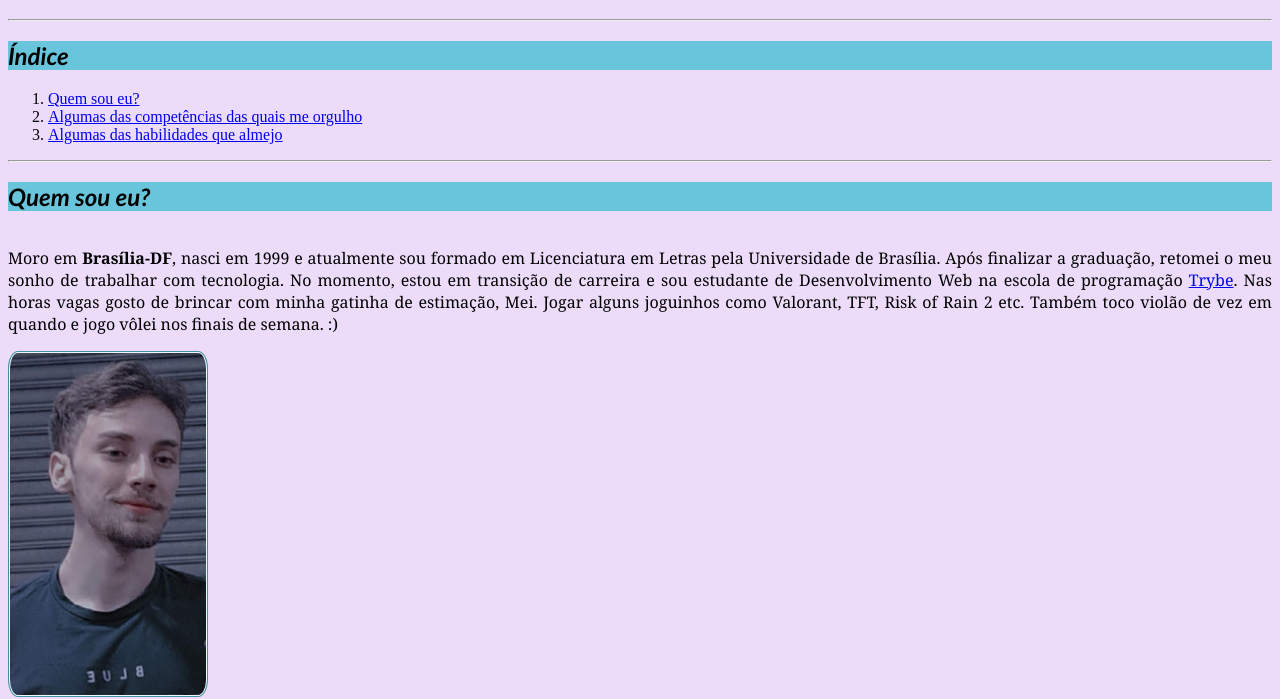
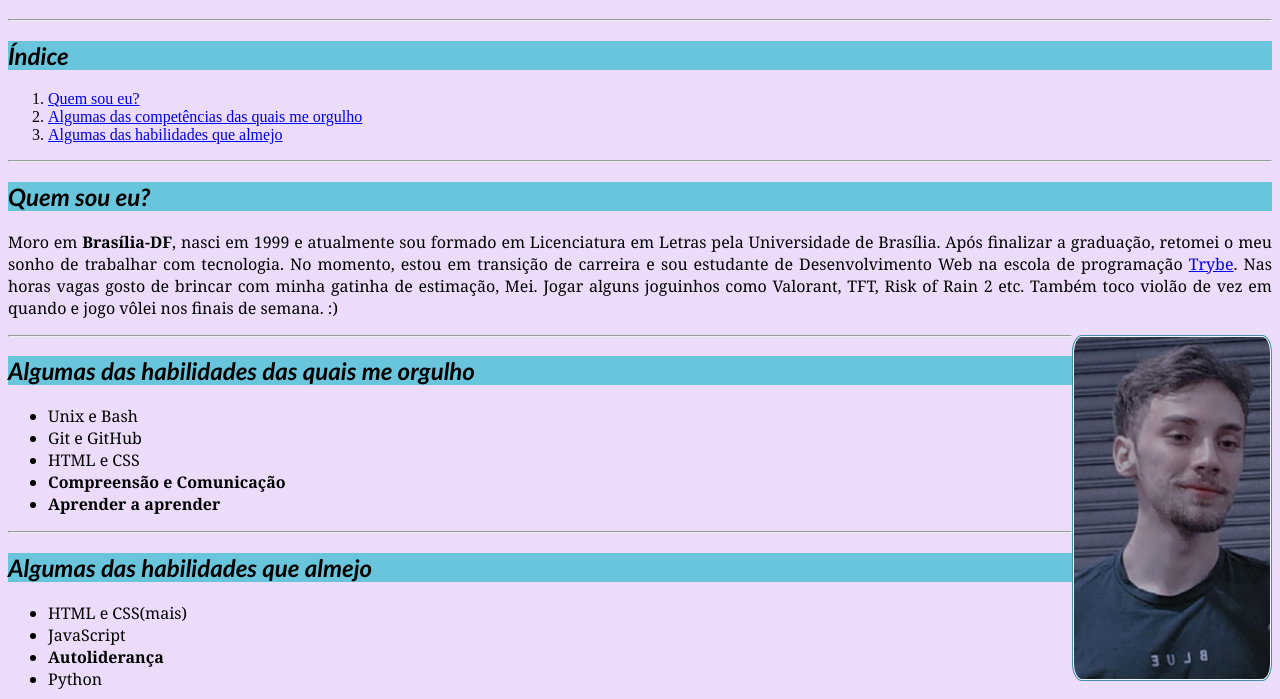
Before and after one commit to coelhoreinaldo/coelhoreinaldo.github.io, a plain HTML site: page index.html in a window 1280 px wide. Shown: the part 106-805 px from the top of the page. Drawn offline with Linux system fonts and the light colour scheme.

Commit message:
coloquei umas div

```diff
--- a/index.html
+++ b/index.html
@@ -6,9 +6,7 @@
     <link rel="stylesheet" href="style.css" />
   </head>
   <body>
-    <div>
     <h1 id="name">Hello World! <br />Meu nome é Reinaldo Coelho :)</h1>
-    </div>
     <hr />
     <h2>Índice</h2>
     <ol>
@@ -19,7 +17,7 @@
       <li><a href="#skills2">Algumas das habilidades que almejo</a></li>
     </ol>
     <hr />
-    <div>
+    <div class="aboutme">
       <h2>Quem sou eu?</h2>
       <p id="whoami">
         Moro em <strong>Brasília-DF</strong>, nasci em 1999 e atualmente sou
@@ -32,9 +30,10 @@
         joguinhos como Valorant, TFT, Risk of Rain 2 etc. Também toco violão de
         vez em quando e jogo vôlei nos finais de semana. :)
       </p>
-      <img src="me.png" alt="Reinaldo com sua camiseta favorita" id="me"/>
+      <img src="me.png" alt="Reinaldo com sua camiseta favorita" id="me" />
     </div>
     <hr />
+    <div>
       <h2 id="skills">Algumas das habilidades das quais me orgulho</h2>
       <ul>
         <li>Unix e Bash</li>
@@ -43,8 +42,10 @@
         <li><strong>Compreensão e Comunicação</strong></li>
         <li><strong>Aprender a aprender</strong></li>
       </ul>
+    </div>
 
     <hr />
+    <div>
       <h2 id="skills2">Algumas das habilidades que almejo</h2>
       <ul>
         <li>HTML e CSS(mais)</li>
@@ -52,5 +53,6 @@
         <li><strong>Autoliderança</strong></li>
         <li>Python</li>
       </ul>
+    </div>
   </body>
 </html>
--- a/style.css
+++ b/style.css
@@ -18,15 +18,14 @@ p,ul{
 
 div p{
     text-align: justify;
-    float: left;
 }
 
-img#me{
+div img{
     border: 1px double #448fa3;
     border-radius: 5%;
     padding: 1px;
-    position: relative;
     background-color: aliceblue;
+    float:right;
 }
 
 
```
Lines whose indentation alone changed are shown as unchanged.
